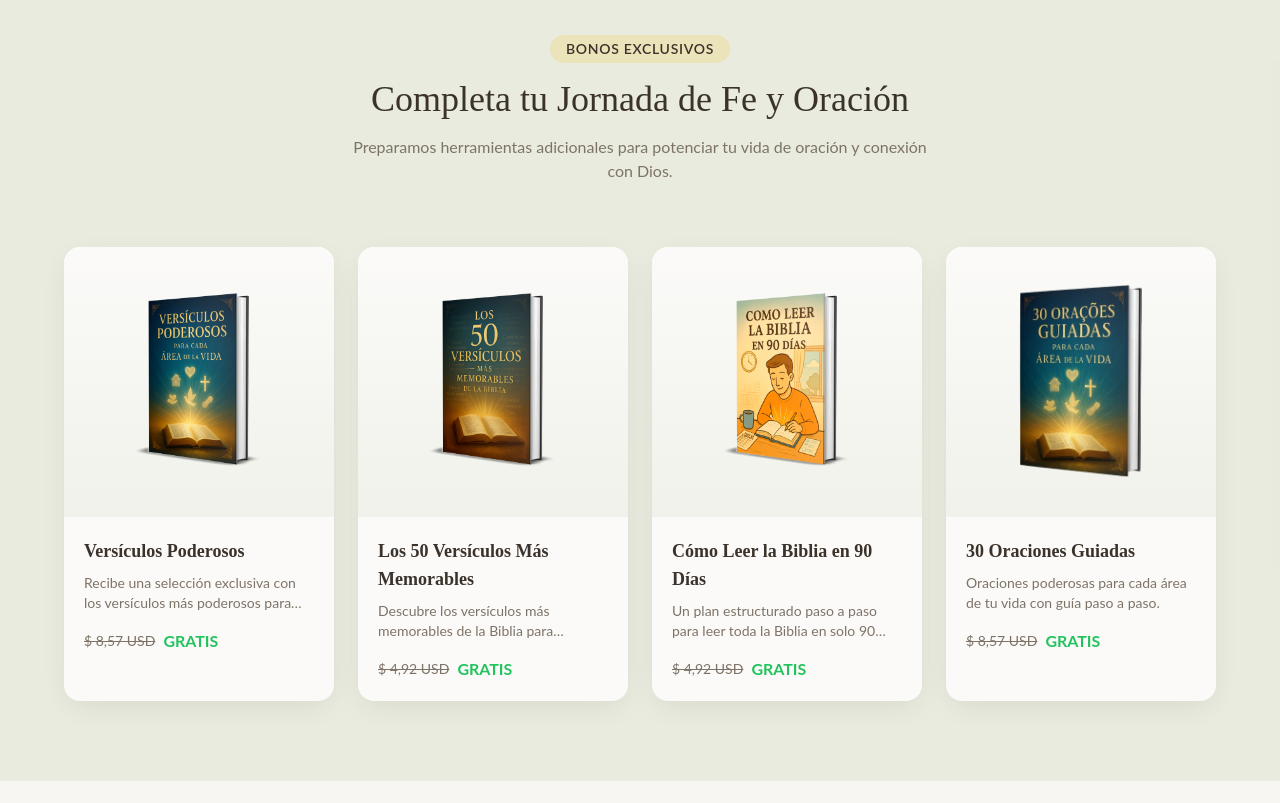
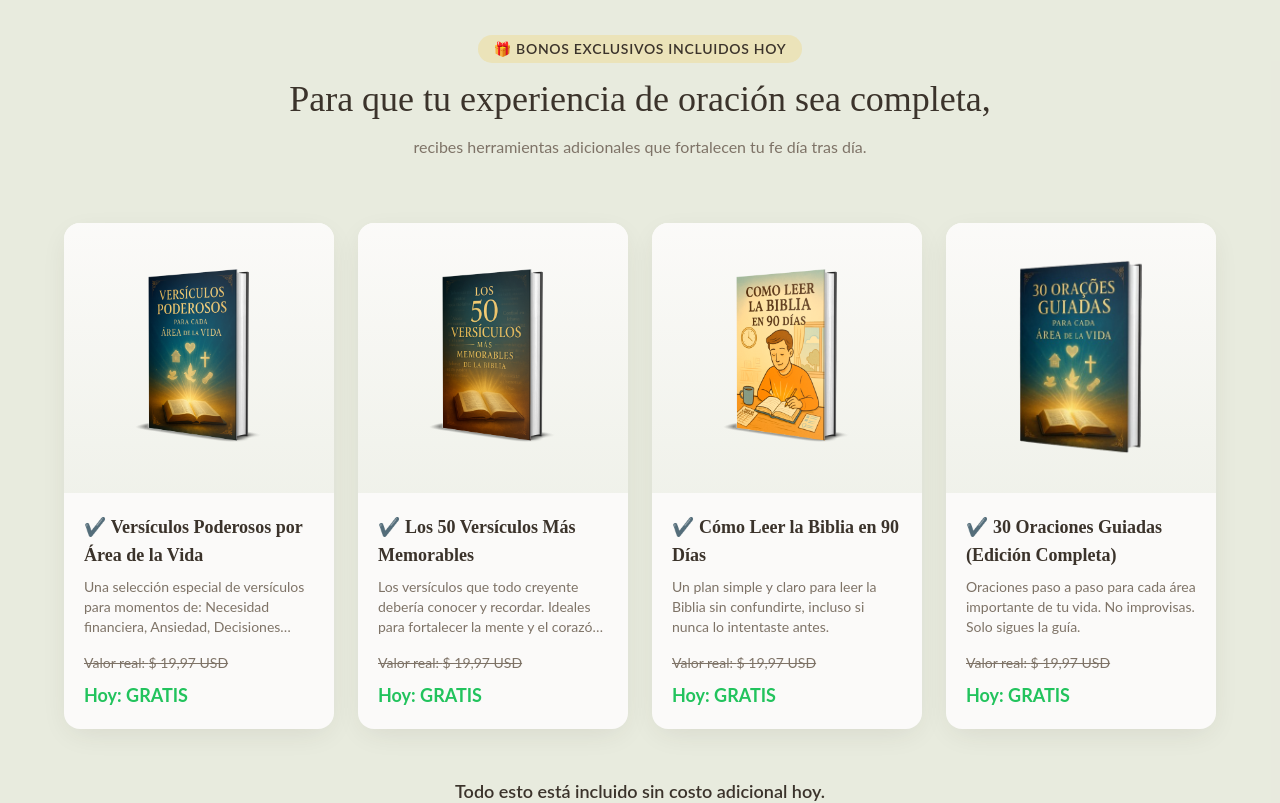
Before and after one commit to JonasKash/oraciones, a React (Vite) app: page / in a window 1280 px wide. Shown: the part 2480-3283 px from the top of the page. Built offline with nearby package versions, Linux system fonts and the light colour scheme; the HTML template or start-up script is replaced by a standard one.

Commit message:
feat: atualiza secao de bonus com novo copy e precos - Titulo: Bonos Exclusivos incluidos hoy - 4 bonus com check marks e descricoes detalhadas - Todos os bonus com valor de 19.97 USD - Adiciona frase de ancoragem: Todo esto esta incluido sin costo adicional hoy

```diff
--- a/src/components/BonusSection.tsx
+++ b/src/components/BonusSection.tsx
@@ -6,27 +6,27 @@ import mockupBiblia90Dias from "@/assets/mockup-biblia-90-dias.png";
 const bonuses = [
   {
     image: mockupVersiculosPoderosos,
-    title: "Versículos Poderosos",
-    description: "Recibe una selección exclusiva con los versículos más poderosos para cada área de la vida.",
-    value: "$ 8,57 USD"
+    title: "✔️ Versículos Poderosos por Área de la Vida",
+    description: "Una selección especial de versículos para momentos de: Necesidad financiera, Ansiedad, Decisiones importantes, Paz y fortaleza espiritual.",
+    value: "$ 19,97 USD"
   },
   {
     image: mockup50Versiculos,
-    title: "Los 50 Versículos Más Memorables",
-    description: "Descubre los versículos más memorables de la Biblia para transformar tu vida espiritual.",
-    value: "$ 4,92 USD"
+    title: "✔️ Los 50 Versículos Más Memorables",
+    description: "Los versículos que todo creyente debería conocer y recordar. Ideales para fortalecer la mente y el corazón cada día.",
+    value: "$ 19,97 USD"
   },
   {
     image: mockupBiblia90Dias,
-    title: "Cómo Leer la Biblia en 90 Días",
-    description: "Un plan estructurado paso a paso para leer toda la Biblia en solo 90 días.",
-    value: "$ 4,92 USD"
+    title: "✔️ Cómo Leer la Biblia en 90 Días",
+    description: "Un plan simple y claro para leer la Biblia sin confundirte, incluso si nunca lo intentaste antes.",
+    value: "$ 19,97 USD"
   },
   {
     image: mockup30Oracoes,
-    title: "30 Oraciones Guiadas",
-    description: "Oraciones poderosas para cada área de tu vida con guía paso a paso.",
-    value: "$ 8,57 USD"
+    title: "✔️ 30 Oraciones Guiadas (Edición Completa)",
+    description: "Oraciones paso a paso para cada área importante de tu vida. No improvisas. Solo sigues la guía.",
+    value: "$ 19,97 USD"
   }
 ];
 
@@ -36,16 +36,16 @@ const BonusSection = () => {
       <div className="max-w-6xl mx-auto">
         <div className="text-center mb-4">
           <span className="inline-block bg-gold/20 text-gold-foreground px-4 py-1 rounded-full text-sm font-semibold uppercase tracking-wider">
-            Bonos Exclusivos
+            🎁 Bonos Exclusivos incluidos hoy
           </span>
         </div>
 
         <h2 className="font-heading text-3xl md:text-4xl text-center mb-4">
-          Completa tu Jornada de Fe y Oración
+          Para que tu experiencia de oración sea completa,
         </h2>
 
         <p className="text-center text-muted-foreground mb-16 max-w-xl mx-auto">
-          Preparamos herramientas adicionales para potenciar tu vida de oración y conexión con Dios.
+          recibes herramientas adicionales que fortalecen tu fe día tras día.
         </p>
 
         <div className="grid md:grid-cols-2 lg:grid-cols-4 gap-6">
@@ -63,14 +63,23 @@ const BonusSection = () => {
               </div>
               <div className="p-5">
                 <h4 className="font-heading text-lg font-semibold mb-2">{bonus.title}</h4>
-                <p className="text-sm text-muted-foreground mb-4 line-clamp-2">{bonus.description}</p>
+                <p className="text-sm text-muted-foreground mb-4 line-clamp-3">{bonus.description}</p>
                 <div className="flex items-center gap-2">
-                  <span className="text-sm text-muted-foreground line-through">{bonus.value}</span>
-                  <span className="text-success font-bold">GRATIS</span>
+                  <span className="text-sm text-muted-foreground line-through">Valor real: {bonus.value}</span>
+                </div>
+                <div className="mt-2">
+                  <span className="text-success font-bold text-lg">Hoy: GRATIS</span>
                 </div>
               </div>
             </div>
           ))}
+        </div>
+
+        {/* Frase de Ancoragem */}
+        <div className="text-center mt-12">
+          <p className="text-lg font-semibold text-foreground">
+            Todo esto está incluido sin costo adicional hoy.
+          </p>
         </div>
       </div>
     </section>
```
